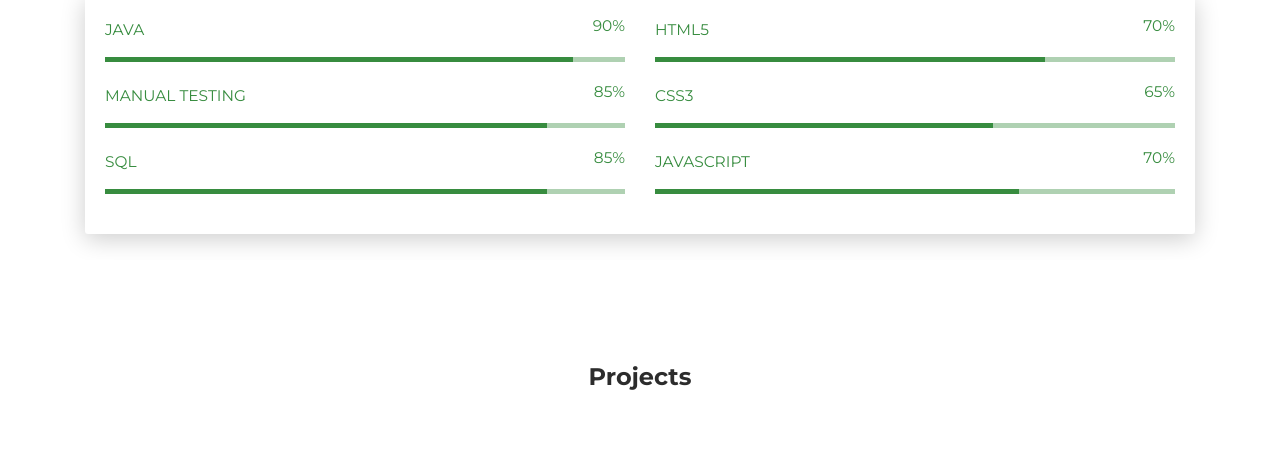
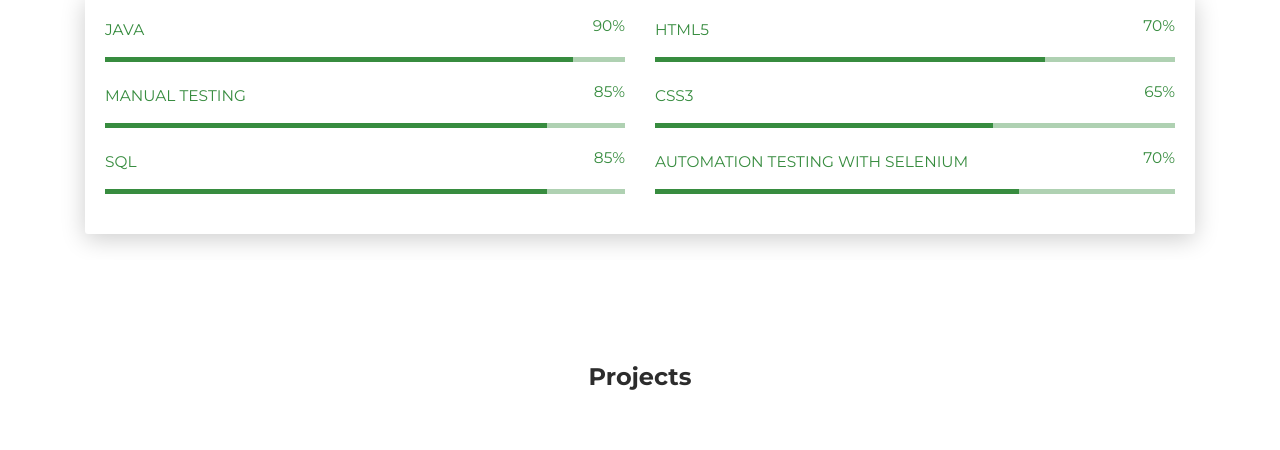
Before and after one commit to harshkumar-mishra/Portfolio_harsh, a plain HTML site: page index.html in a window 1280 px wide. Shown: the part 1068-1518 px from the top of the page. Drawn offline with nearby package versions, Linux system fonts and the light colour scheme.

Commit message:
index.html

```diff
--- a/index.html
+++ b/index.html
@@ -126,7 +126,7 @@
             </div>
           </div>
           <div class="col-md-6">
-            <div class="progress-container progress-primary"><span class="progress-badge">CSS3</span>
+            <div class="progress-container progress-primary"><span class="progress-badge">CSS3 </span>
               <div class="progress">
                 <div class="progress-bar progress-bar-primary" data-aos="progress-full" data-aos-offset="10" data-aos-duration="2000" role="progressbar" aria-valuenow="60" aria-valuemin="0" aria-valuemax="100" style="width: 65%;"></div><span class="progress-value">65%</span>
               </div>
@@ -142,7 +142,7 @@
             </div>
           </div>
           <div class="col-md-6">
-            <div class="progress-container progress-primary"><span class="progress-badge">Javascript</span>
+            <div class="progress-container progress-primary"><span class="progress-badge">Automation Testing with Selenium</span>
               <div class="progress">
                 <div class="progress-bar progress-bar-primary" data-aos="progress-full" data-aos-offset="10" data-aos-duration="2000" role="progressbar" aria-valuenow="60" aria-valuemin="0" aria-valuemax="100" style="width: 70%;"></div><span class="progress-value">70%</span>
               </div>
```
